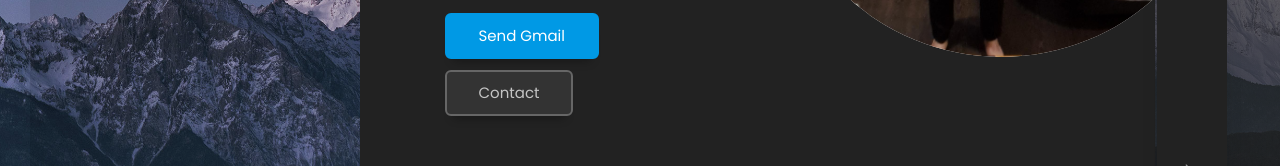
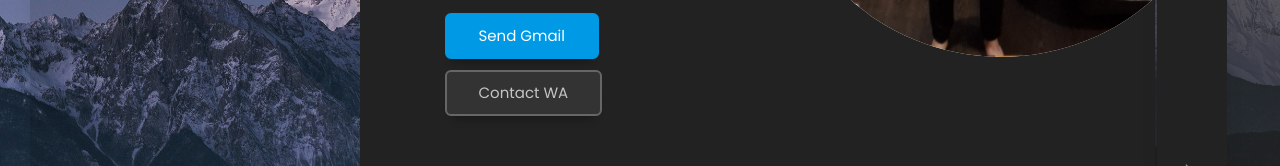
Before and after one commit to iszaenal/cv, a plain HTML site: page index.html in a window 1280 px wide. Shown: the part 486-652 px from the top of the page. Drawn offline with Linux system fonts and the light colour scheme.

Commit message:
index.html

```diff
--- a/index.html
+++ b/index.html
@@ -161,7 +161,7 @@
 
                           <div class="home-buttons">
                             <a href="https://mail.google.com/mail/u/0/?view=cm&tf=1&fs=1&to=is.zaenal@gmail.com" target="_blank" class="btn btn-primary">Send Gmail</a>
-                            <a href="https://lmpixels.com/wp/leven-wp/contact/" target="_self" class="btn btn-secondary">Contact</a>
+                            <a href="wa.me/6285161960737" target="_self" class="btn btn-secondary">Contact WA</a>
                           </div>
                         </div>
                       </div>
```
